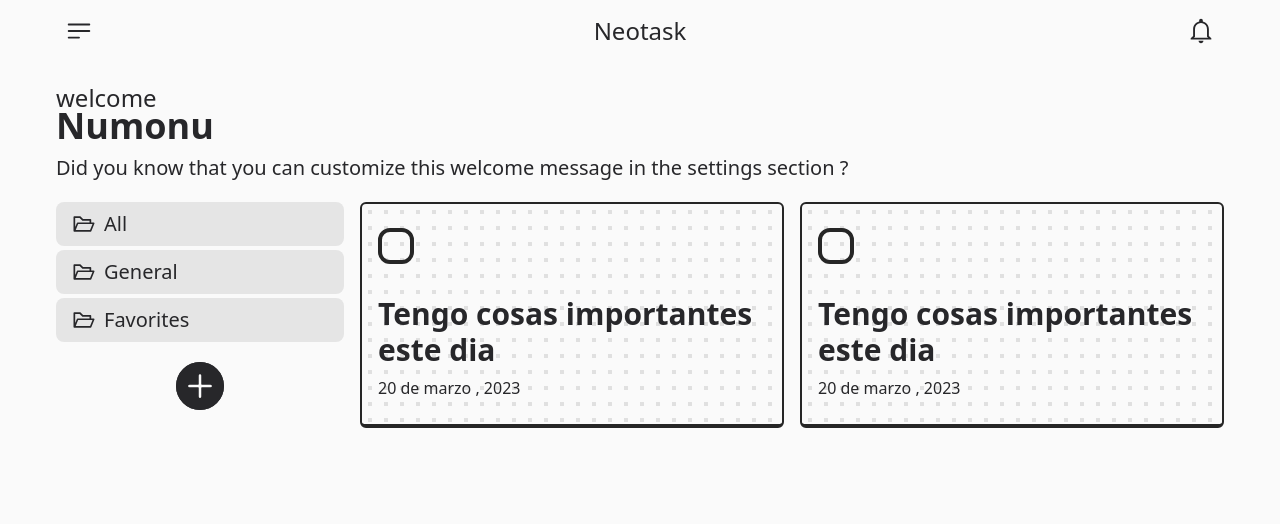
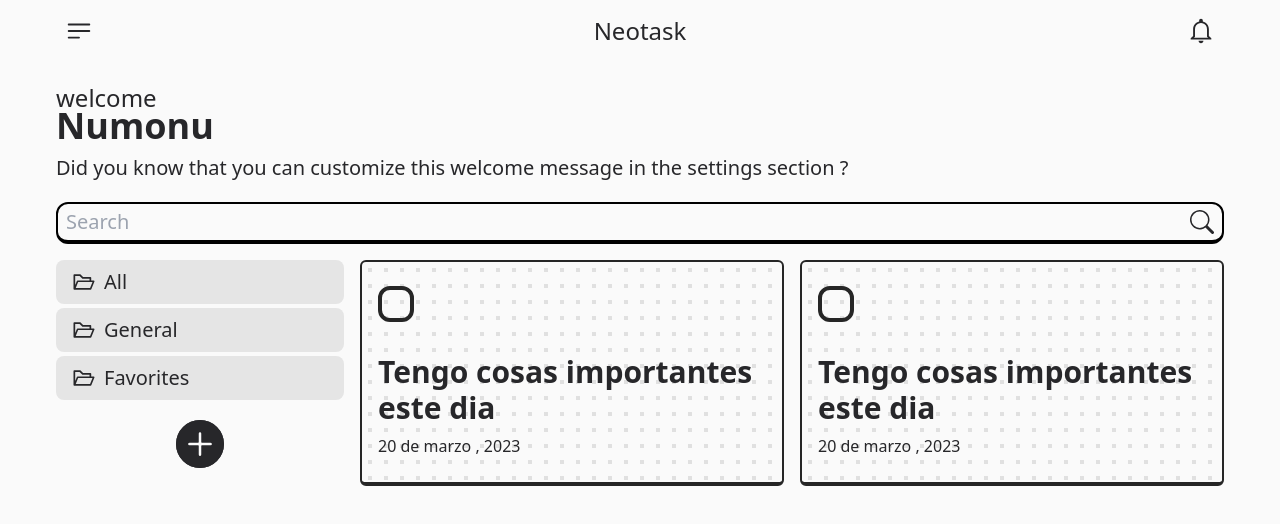
Before and after one commit to Numonu/neotask, a Next.js app: page /dashboard in a window 1280 px wide. Shown: the top 524 px of the page. Built offline with nearby package versions, Linux system fonts and the light colour scheme.

Commit message:
he importado el componente search dentro del dashboardWorkspace

```diff
--- a/src/components/organisms/DashboardWorkspace.jsx
+++ b/src/components/organisms/DashboardWorkspace.jsx
@@ -1,11 +1,15 @@
 import DashboardFolders from "@/components/molecules/DashboardFolders";
+import Search from "../atoms/Search";
 import DashboardTasks from "../molecules/DashboardTasks";
 export default function DashboardWorkspace() {
 	return (
 		<>
-			<div className="max-w-[1200px] mx-auto px-4 grid grid-cols-1 gap-4 md:grid-cols-[1fr_3fr]">
-				<DashboardFolders />
-				<DashboardTasks/>
+			<div className="max-w-[1200px] mx-auto px-4">
+				<Search />
+				<div className="mt-4 grid grid-cols-1 gap-4 md:grid-cols-[1fr_3fr]">
+					<DashboardFolders />
+					<DashboardTasks />
+				</div>
 			</div>
 		</>
 	);
```
